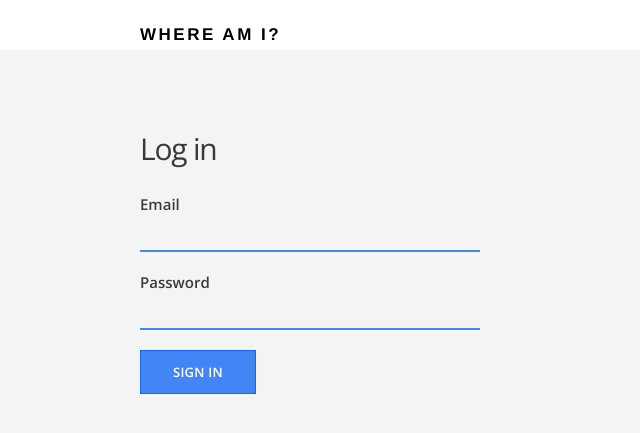
After one commit to aziddddd/flask-project, a Flask app: page /login in a window 1280 px wide. The commit adds this page. Shown: the top 433 px of the page, without its empty margins (0-640 px from the left). Run offline with Flask 2, Linux system fonts and the light colour scheme; some libraries are stand-ins or nearby versions.

Commit message:
add features

```diff
--- a/forms.py
+++ b/forms.py
@@ -8,3 +8,12 @@ class SignupForm(FlaskForm):
     email = StringField('Email', validators=[DataRequired('Please enter your email address.'), Email('Please enter your email address.')])
     password = PasswordField('Password', validators=[DataRequired('Please enter your password.'), Length(min=6, message='Password must be 6 characters or more.')])
     submit = SubmitField('Sign Up', validators=[DataRequired()])
+
+class LoginFrom(FlaskForm):
+    email = StringField('Email', validators=[DataRequired('Please enter your email address.'), Email('Please enter your email address.')])
+    password = PasswordField('Password', validators=[DataRequired('Please enter your password.')])
+    submit = SubmitField('Sign In')
+
+class AddressFrom(FlaskForm):
+    address = StringField('Address', validators=[DataRequired('Please enter an address.')])
+    submit = SubmitField('Search')
--- a/requirements.txt
+++ b/requirements.txt
@@ -8,3 +8,4 @@ gunicorn
 itsdangerous
 psycopg2-binary
 python-dotenv
+geocoder
--- a/routes.py
+++ b/routes.py
@@ -1,7 +1,8 @@
-from flask import Flask, render_template, request
-from models import db, User
-from forms import SignupForm
+from flask import Flask, render_template, request, session, redirect, url_for
+from models import db, User, Place
+from forms import SignupForm, LoginFrom, AddressFrom
 import os
+import json
 
 POSTGRES = {
     'user': os.environ.get('USER'),
@@ -27,19 +28,84 @@ def about():
 
 @app.route('/signup', methods=['GET', 'POST'])
 def signup():
+    if 'email' in session:
+        return redirect(url_for('home'))
     form = SignupForm()
 
     if request.method == 'POST':
+        # Validate the submitted signup form
         if form.validate() == False:
             return render_template('signup.html', form=form)
         else:
             newuser = User(form.first_name.data, form.last_name.data, form.email.data, form.password.data)
             db.session.add(newuser)
             db.session.commit()
-            return 'Success!'
+
+            # Create a session
+            session['email'] = newuser.email
+            return redirect(url_for('home'))
 
     elif request.method == 'GET':
         return render_template('signup.html', form=form)
 
+@app.route('/login', methods=['GET', 'POST'])
+def login():
+    if 'email' in session:
+        return redirect(url_for('home'))
+
+    form = LoginFrom()
+
+    if request.method == 'POST':
+        # Validate the submitted login form
+        if form.validate() == False:
+            render_template('login.html', form=form)
+        else:
+            email = form.email.data
+            password = form.password.data
+
+            # Check whether user's data exist in our database
+            user = User.query.filter_by(email=email).first()
+            if user is not None and user.check_password(password):
+                # Create a session
+                session['email'] = form.email.data
+                return redirect(url_for('home'))
+            else:
+                return redirect(url_for('login'))
+
+    elif request.method == 'GET':
+        return render_template('login.html', form=form)
+
+@app.route('/logout')
+def logout():
+    if 'email' not in session:
+        return redirect(url_for('login'))
+    session.pop('email', None)
+    return redirect(url_for('index'))
+
+@app.route('/home', methods=['GET', 'POST'])
+def home():
+    if 'email' not in session:
+        return redirect(url_for('login'))
+
+    form = AddressFrom()
+    places = []
+    my_coordinates = (37.4221, -122.0844)
+
+    if request.method == 'POST':
+        if form.validate() == False:
+            return render_template('home.html', form=form)
+        else:
+            # Get the address
+            address = form.address.data
+
+            # Query for places around the address
+            p = Place()
+            my_coordinates = p.address_to_latlng(address)
+            places = p.query(address)
+            return render_template('home.html', form=form, my_coordinates=my_coordinates, places=places)
+
+    elif request.method == 'GET':
+        return render_template('home.html', form=form, my_coordinates=my_coordinates, places=places)
+
 if __name__ == "__main__":
     app.run(host="0.0.0.0", debug=True)
--- a/static/css/main.css
+++ b/static/css/main.css
@@ -204,7 +204,7 @@ header {
 
 
 /*
- * Sign up
+ * About
  */
 
 .about-section h2 {
--- a/templates/about.html
+++ b/templates/about.html
@@ -4,8 +4,8 @@
   <main class="about-section">
     <div class="container">
 
-    <h2>About Learning Flask</h2>
-    <p>In Learning Flask, you'll build an app that let's you find new places around you. With this app you can find places you like, and discover new points of interest wherever you are.</p>
+    <h2>About Where Am I</h2>
+    <p>In <strong>Where Am I</strong>, you can find new places around you. With this app you can find places you like, and discover new points of interest wherever you are.</p>
 
     </div>
   </main>
--- a/templates/index.html
+++ b/templates/index.html
@@ -6,12 +6,13 @@
 
             <div class="section-content">
                 <h2>Discover places near you.</h2>
-                <a href="{{ url_for('signup') }}" class="btn-primary">Sign up</a>
+                <a href="{{ url_for('login') }}" class="btn-primary">Sign in</a>
                 <a href="{{ url_for('about') }}" class="btn-secondary">Learn more</a>
+                <a href="{{ url_for('signup') }}" class="btn-tertiary">Create account</a>
             </div>
 
             <div class="section-device">
-                <img src="static/img/device.png">
+                <img src="static/img/whereami.png">
             </div>
 
             <div class="clearfix"></div>
--- a/templates/layout.html
+++ b/templates/layout.html
@@ -3,11 +3,18 @@
     <head>
         <link href="http://fonts.googleapis.com/css?family=Open+Sans:300,400,600" rel="stylesheet">
         <link href="{{ url_for('static', filename='css/main.css') }}" rel="stylesheet">
+
+        <link rel="stylesheet" href="https://unpkg.com/leaflet@1.4.0/dist/leaflet.css"
+        integrity="sha512-puBpdR0798OZvTTbP4A8Ix/l+A4dHDD0DGqYW6RQ+9jxkRFclaxxQb/SJAWZfWAkuyeQUytO7+7N4QKrDh+drA=="
+        crossorigin=""/>
+        <script src="https://unpkg.com/leaflet@1.4.0/dist/leaflet.js"
+        integrity="sha512-QVftwZFqvtRNi0ZyCtsznlKSWOStnDORoefr1enyq5mVL4tmKB3S/EnC3rRJcxCPavG10IcrVGSmPh6Qw5lwrg=="
+        crossorigin=""></script>
     </head>
     <body>
         <header>
             <div class="container">
-                <h1 class="title">Learning Flask</h1>
+                <h1 class="title">Where am I?</h1>
             </div>
         </header>
 
--- /dev/null
+++ b/templates/login.html
@@ -0,0 +1,38 @@
+{% extends "layout.html" %}
+
+{% block content %}
+    <main class="container signup-section">
+        <div class="section-content">
+            <h2>Log in</h2>
+            <form method="POST" action="/login">
+                {{ form.hidden_tag() }}
+
+                <div class="form-group">
+                    {{ form.email.label }}
+
+                    {% if form.email.errors %}
+                        {% for error in form.email.errors %}
+                        <p class="error-message">{{ error }}</p>
+                        {% endfor %}
+                    {% endif %}
+
+                    {{ form.email }}
+                </div>
+
+                <div class="form-group">
+                        {{ form.password.label }}
+
+                        {% if form.password.errors %}
+                            {% for error in form.password.errors %}
+                            <p class="error-message">{{ error }}</p>
+                            {% endfor %}
+                        {% endif %}
+
+                        {{ form.password }}
+                    </div>
+
+                {{ form.submit(class="btn-primary") }}
+            </form>
+        </div>
+    </main>
+{% endblock %}
```
Also changed, not shown: models.py (+47 -1 lines), templates/home.html (added, +63 -0 lines), static/img/device.png (deleted), static/img/whereami.png (added).
